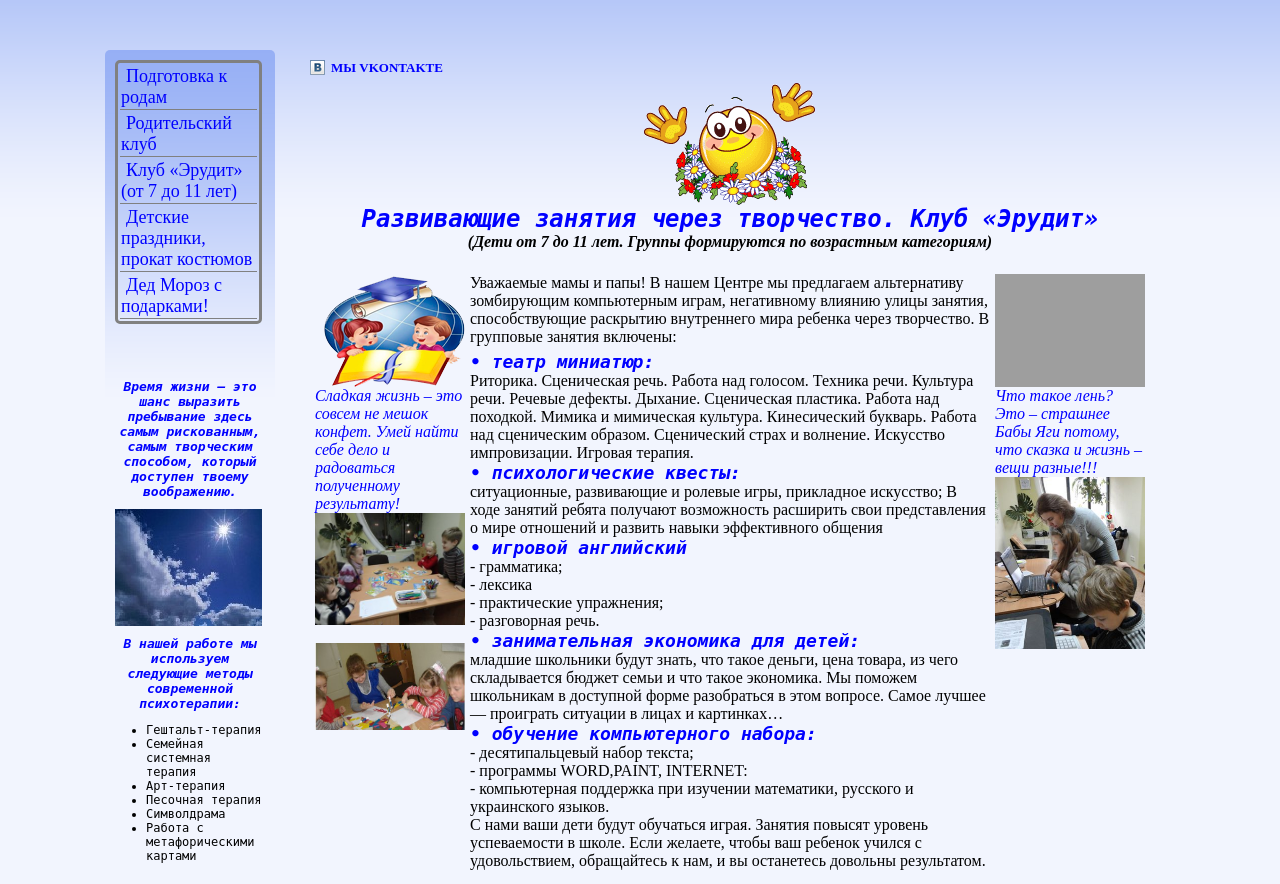
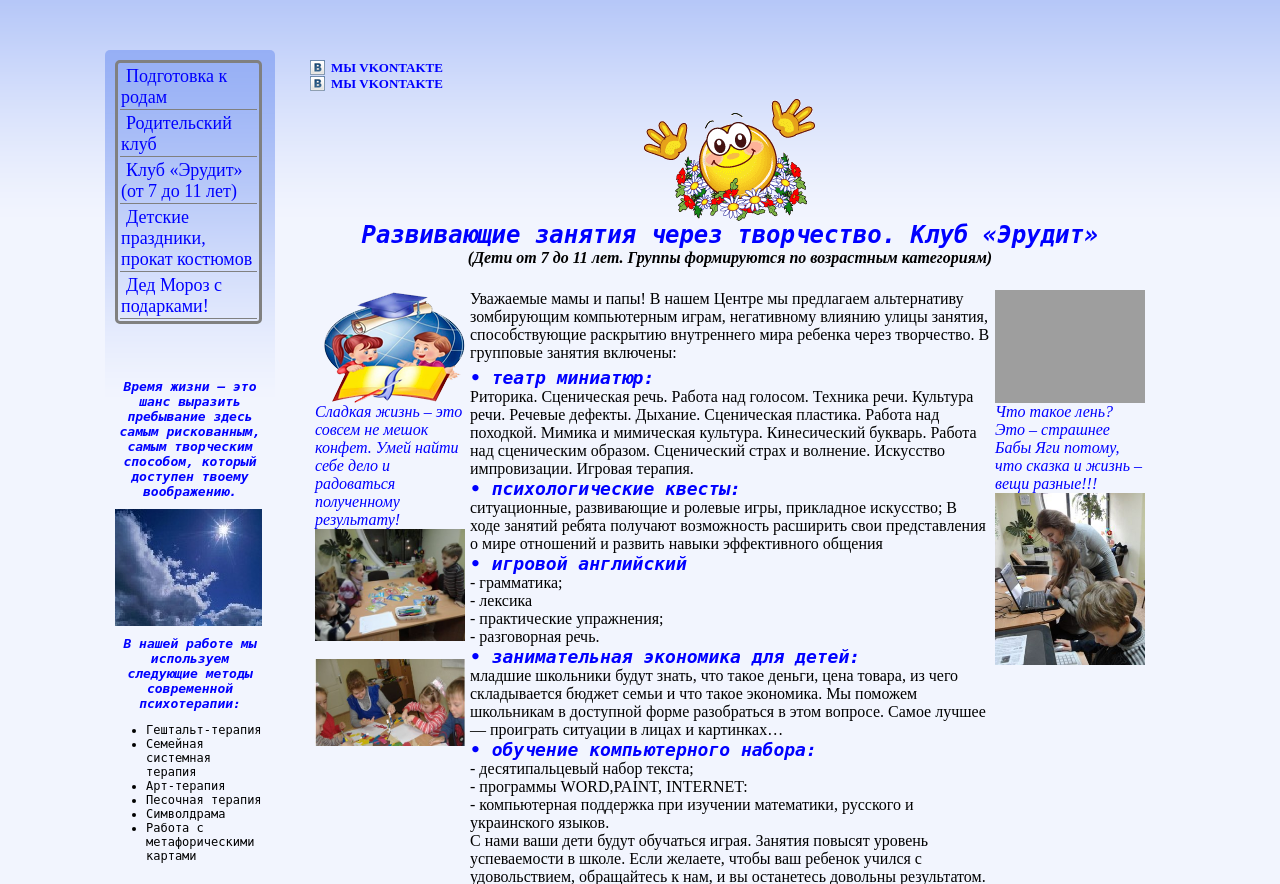
Before and after one commit to yagor/Blog, a PHP site: page /forKids.php in a window 1280 px wide. Shown: the part 130-1014 px from the top of the page. Run offline with PHP 8.4, Linux system fonts and the light colour scheme; data that the repository does not hold is empty; grey boxes are pictures that could not be loaded.

Commit message:
add link

```diff
--- a/www/forKids.php
+++ b/www/forKids.php
@@ -52,6 +52,9 @@
        <div class="vk_block">
            <a href="http://vk.com/club48429040" target="_blank"> МЫ VKONTAKTE</a>
        </div>
+        <div class="vk_block">
+            <a href="http://vk.com/club48196785" target="_blank"> МЫ VKONTAKTE</a>
+        </div>
       <div id = "mainContentTitleBold"> <img src = "resources/image/colob.gif" /><br>
         Развивающие занятия через творчество. Клуб «Эрудит» </div>
       <div style = "font-weight: bold; font-style: italic; text-align: center;">(Дети от 7 до 11 лет. Группы формируются по возрастным категориям) </div>
```
